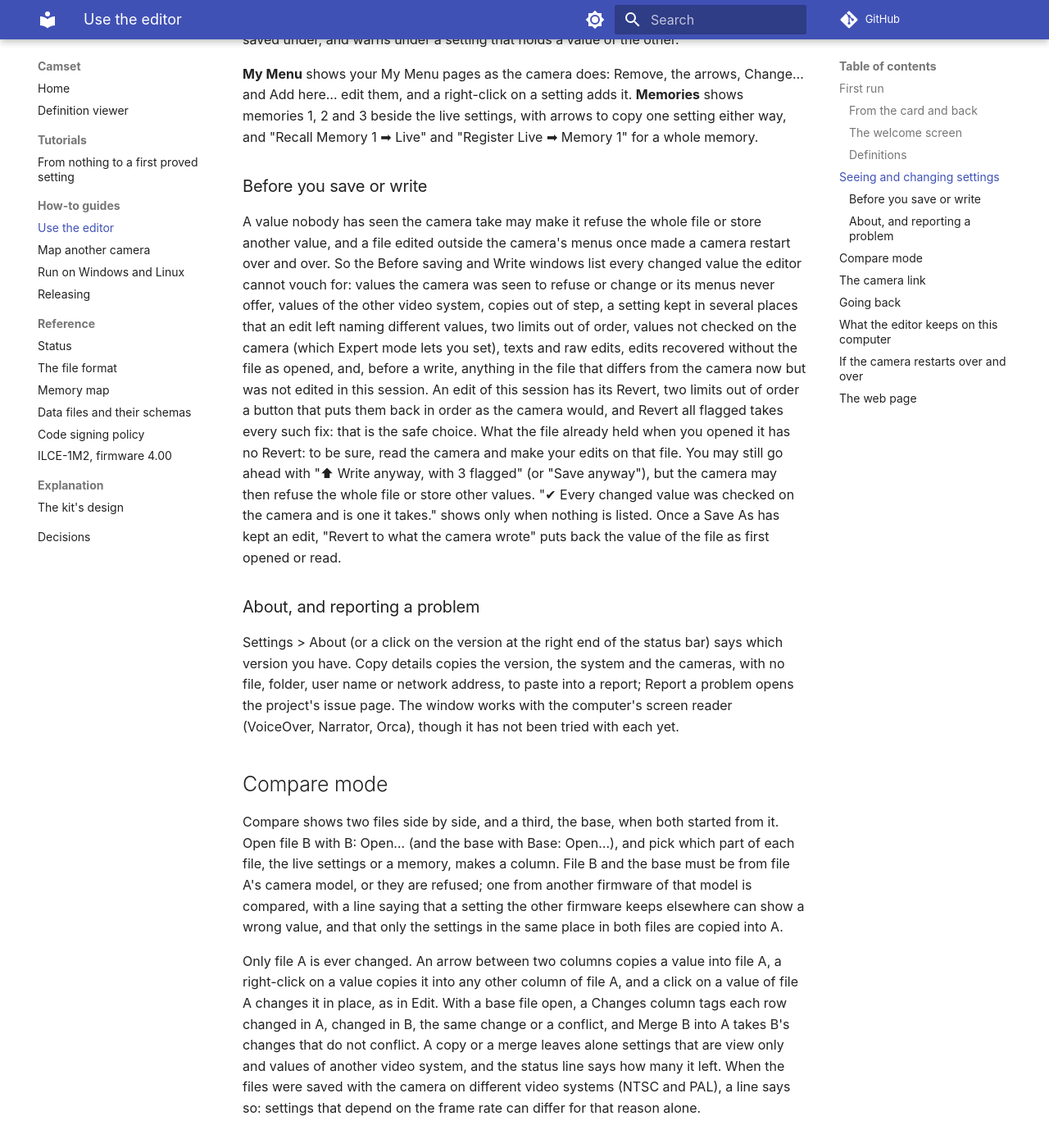
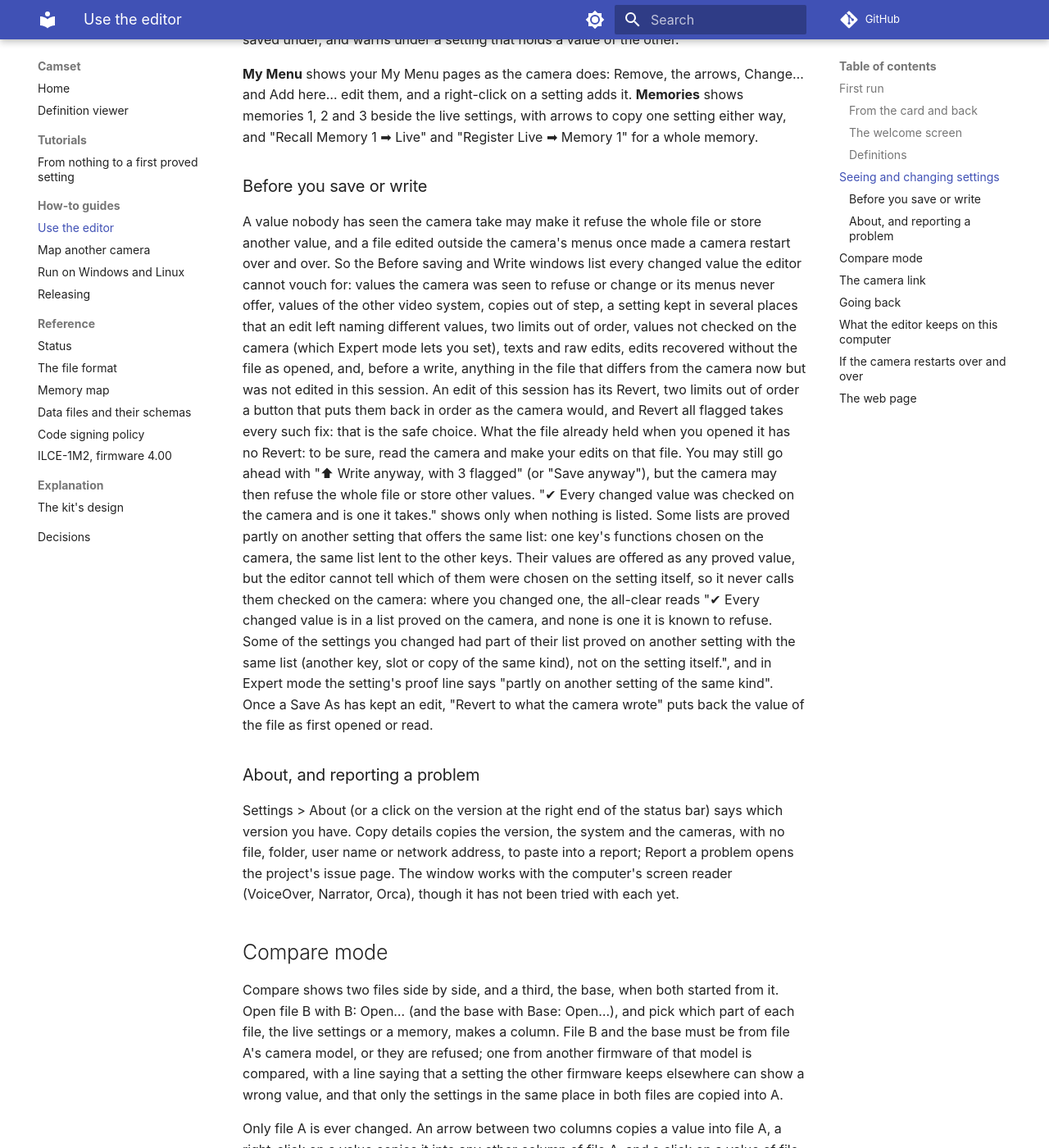
Before and after one commit to camset-dev/camset, an MkDocs documentation site: the page built from docs/EDITOR.md, in a window 1280 px wide and 1400 px high, scrolled down 3197 px. Shown: the whole window at 82% size. Built offline with MkDocs 1.6.1 and Material for MkDocs 9.7.7, drawn with Linux system fonts in a browser that asks for light colours; comment, search, counter and statistics services are not loaded.

Commit message:
Docs: what proved.values lists, and what the editor calls checked
DATA_CONTRACTS says that proved.values lists values named from another setting's proof, marked once per setting
(proved.shared), that names are made afresh at every write, and what the ledger's two forms say of such values;
EDITOR says the words the Write and Before saving windows and the proof line use for a list proved partly elsewhere.

Signed-off-by: camset-dev <camset-dev@proton.me>

```diff
--- a/docs/EDITOR.md
+++ b/docs/EDITOR.md
@@ -118,8 +118,15 @@ button that puts them back in order as the camera would, and Revert all flagged
 choice. What the file already held when you opened it has no
 Revert: to be sure, read the camera and make your edits on that file. You may still go ahead with "⬆ Write anyway,
 with 3 flagged" (or "Save anyway"), but the camera may then refuse the whole file or store other values. "✔ Every
-changed value was checked on the camera and is one it takes." shows only when nothing is listed. Once a Save As has
-kept an edit, "Revert to what the camera wrote" puts back the value of the file as first opened or read.
+changed value was checked on the camera and is one it takes." shows only when nothing is listed. Some lists are proved
+partly on another setting that offers the same list: one key's functions chosen on the camera, the same list lent to
+the other keys. Their values are offered as any proved value, but the editor cannot tell which of them were chosen on
+the setting itself, so it never calls them checked on the camera: where you changed one, the all-clear reads "✔ Every
+changed value is in a list proved on the camera, and none is one it is known to refuse. Some of the settings you
+changed had part of their list proved on another setting with the same list (another key, slot or copy of the same
+kind), not on the setting itself.", and in Expert mode the setting's proof line says "partly on another setting of the
+same kind". Once a Save As has kept an edit, "Revert to what the camera wrote" puts back the value of the file as first
+opened or read.
 
 ### About, and reporting a problem
 
```
Also changed, not shown: docs/DATA_CONTRACTS.md (+16 -7 lines).
